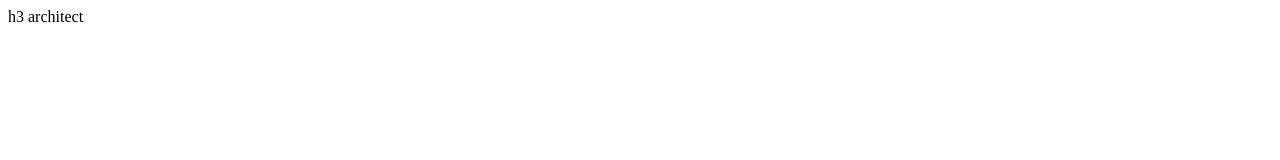
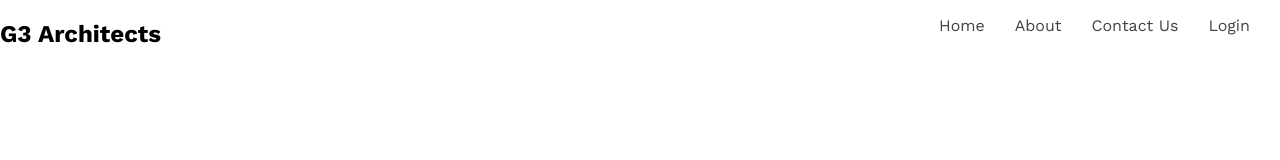
Before and after one commit to mdshahjalal5/g3-architect-website-pr, a plain HTML site: page index.html in a window 1280 px wide. Drawn offline with nearby package versions, Linux system fonts and the light colour scheme.

Commit message:
added google font

```diff
--- a/index.html
+++ b/index.html
@@ -4,9 +4,23 @@
     <meta charset="UTF-8" />
     <meta name="viewport" content="width=device-width, initial-scale=1.0" />
     <title>g3 pr</title>
-    <link rel="stylesheet" href="" />
+    <link rel="stylesheet" href="styles/index.css" />
   </head>
-  <body>
-    h3 architect
+  <body class="work-sans-font">
+    <header>
+      <nav class="navbar df">
+        <h1 class="nav-title">G3 Architects</h1>
+        <ul class="menu df">
+          <li class="menu-item">
+            <a href="" class="menu-link">Home</a>
+          </li>
+          <li class="menu-item"><a href="" class="menu-link">About</a></li>
+          <li class="menu-item">
+            <a href="" class="menu-link"> Contact Us</a>
+          </li>
+          <li class="menu-item"><a href="" class="menu-link">Login</a></li>
+        </ul>
+      </nav>
+    </header>
   </body>
 </html>
--- /dev/null
+++ b/styles/index.css
@@ -0,0 +1,44 @@
+@import url("https://fonts.googleapis.com/css2?family=Work+Sans:ital,wght@0,100..900;1,100..900&display=swap");
+
+.work-sans-font {
+  font-family: "Work Sans", serif;
+  font-optical-sizing: auto;
+  font-weight: 400;
+  font-style: normal;
+}
+body {
+  max-width: 1496px;
+  margin: 0 auto;
+  padding: 0;
+}
+/*shared styles*/
+.df {
+  display: flex;
+}
+.text-primary {
+  color: #ff900e;
+}
+
+.text-light-gray {
+  color: #727272;
+}
+
+.text-gray {
+  color: #424242;
+}
+/*
+
+*/
+/* header style */
+
+.navbar {
+  justify-content: space-between;
+}
+.menu-item {
+  list-style: none;
+  margin-right: 30px;
+}
+.menu-link {
+  text-decoration: none;
+  color: #424242;
+}
```
